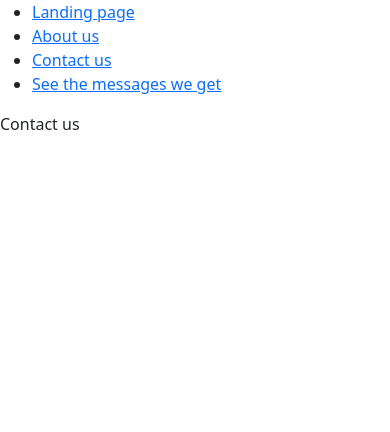
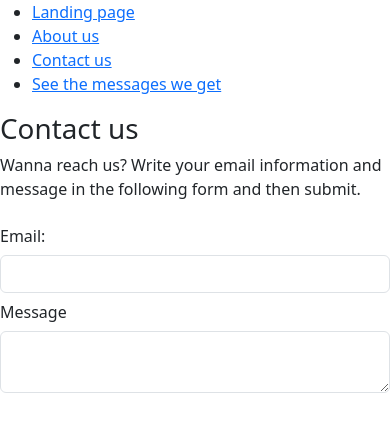
Before and after one commit to cr4zy30/eComAssignment1, a PHP site: page /Contact/index in a window 390 px wide. Shown: the top 432 px of the page. Run offline with PHP 8.4, Linux system fonts and the light colour scheme.

Commit message:
Added html to pages

```diff
--- a/app/views/Contact/index.php
+++ b/app/views/Contact/index.php
@@ -1,11 +1,35 @@
 <!DOCTYPE html>
 <html lang="en">
 <head>
+
   <meta charset="UTF-8">
   <meta name="viewport" content="width=`device-width`, initial-scale=1.0">
-  <title>Document</title>
+
+  <title>Contact us</title>
+
+  <style>
+
+  </style>
+
 </head>
 <body>
-  <p>Contact us</p>
+  <h1>Contact us</h1>
+  <p>Wanna reach us? Write your email information and message in the following form and then submit.</p>
+
+  <form>
+  <div class="form-group row">
+    <label class="col-sm-2 col-form-label">Email:</label>
+    <div class="col-sm-10">
+      <input type="text" class="form-control">
+    </div>
+  </div>
+  <div class="form-group row">
+    <label class="col-sm-2 col-form-label">Message</label>
+    <div class="col-sm-10">
+      <textarea type="text" class="form-control"></textarea>
+    </div>
+  </div>
+</form>
+
 </body>
 </html>
--- a/app/views/Contact/read.php
+++ b/app/views/Contact/read.php
@@ -3,9 +3,9 @@
 <head>
   <meta charset="UTF-8">
   <meta name="viewport" content="width=`device-width`, initial-scale=1.0">
-  <title>Document</title>
+  <title>Messages sent</title>
 </head>
 <body>
-  <p>Read</p>
+  <h1>Contact us - messages sent</h1>
 </body>
 </html>
--- a/app/views/Main/about_us.php
+++ b/app/views/Main/about_us.php
@@ -3,9 +3,10 @@
 <head>
   <meta charset="UTF-8">
   <meta name="viewport" content="width=`device-width`, initial-scale=1.0">
-  <title>Document</title>
+  <title>About us</title>
 </head>
 <body>
-  <p>About us</p>
+  <h1>About us</h1>
+  <p>See our incredible team of devs.</p>
 </body>
 </html>
--- a/app/views/Main/index.php
+++ b/app/views/Main/index.php
@@ -3,9 +3,11 @@
 <head>
   <meta charset="UTF-8">
   <meta name="viewport" content="width=`device-width`, initial-scale=1.0">
-  <title>Document</title>
+  <title>Landing page</title>
 </head>
 <body>
-  <p>Landing page</p>
+  <h1>Landing page</h1>
+  <p>Welcome to this Web application.</p>
+  <p>We aim to please.</p>
 </body>
 </html>
```
